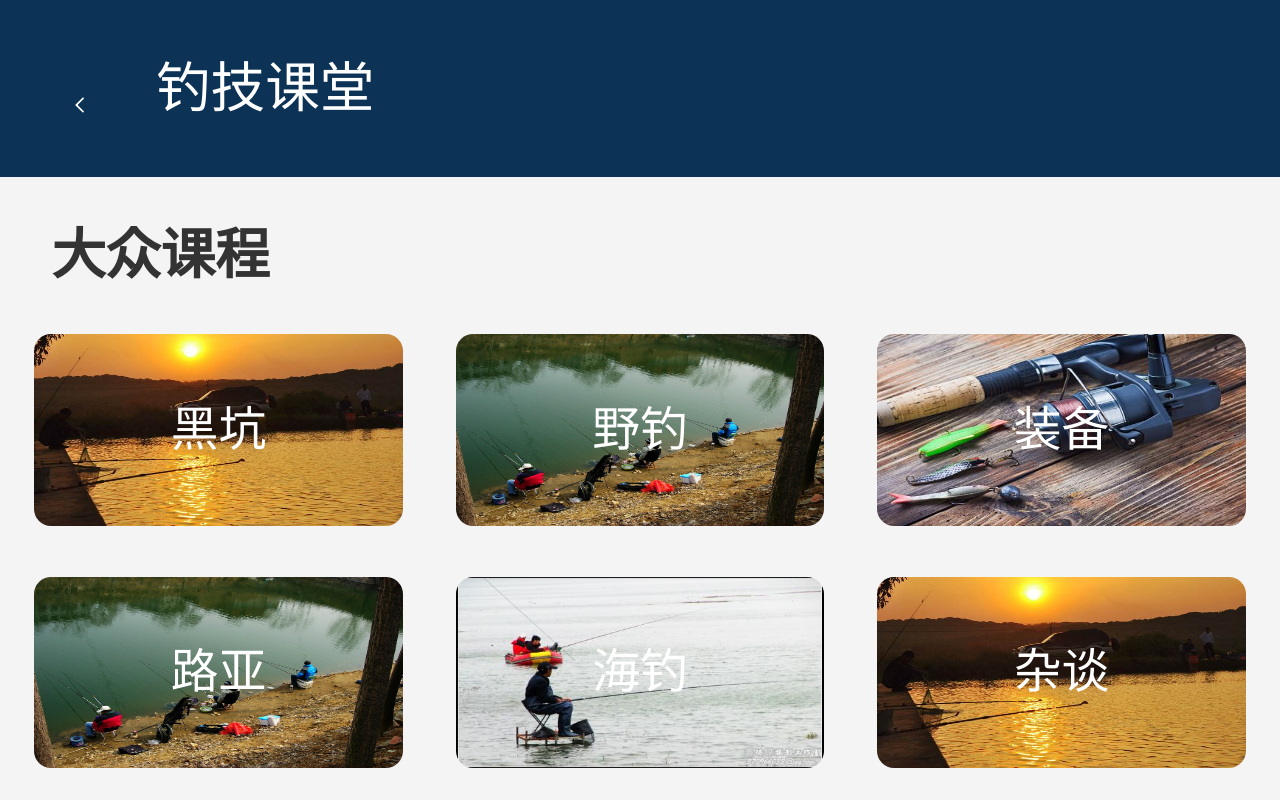
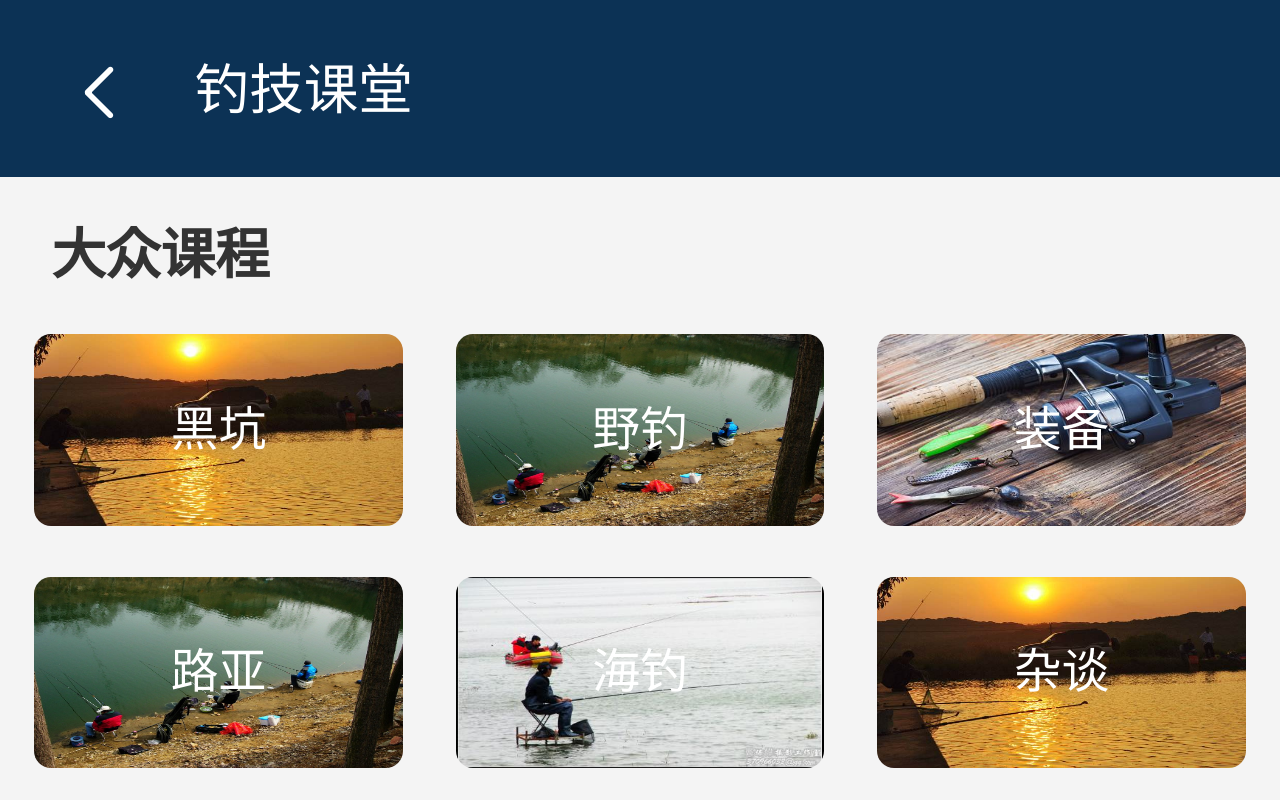
Before and after one commit to why633/fishing, a Vue app: page /fishingClassroom in a window 1280 px wide. Shown: the top 800 px of the page. Built offline with nearby package versions, Linux system fonts and the light colour scheme.

Commit message:
返回图标大小修改

```diff
--- a/src/views/fishingClassroom/fishingClassroom.vue
+++ b/src/views/fishingClassroom/fishingClassroom.vue
@@ -142,6 +142,13 @@ export default {
 </script>
 
 <style lang="scss" scoped>
+.icon-back{
+  font-size: .426667rem;
+  margin-right: .53333rem;
+  color: #fff;
+  position: relative;
+  // top: -.008rem;
+}
 .top-title {
   height: 1.386667rem;
   line-height: 1.386667rem;
```
